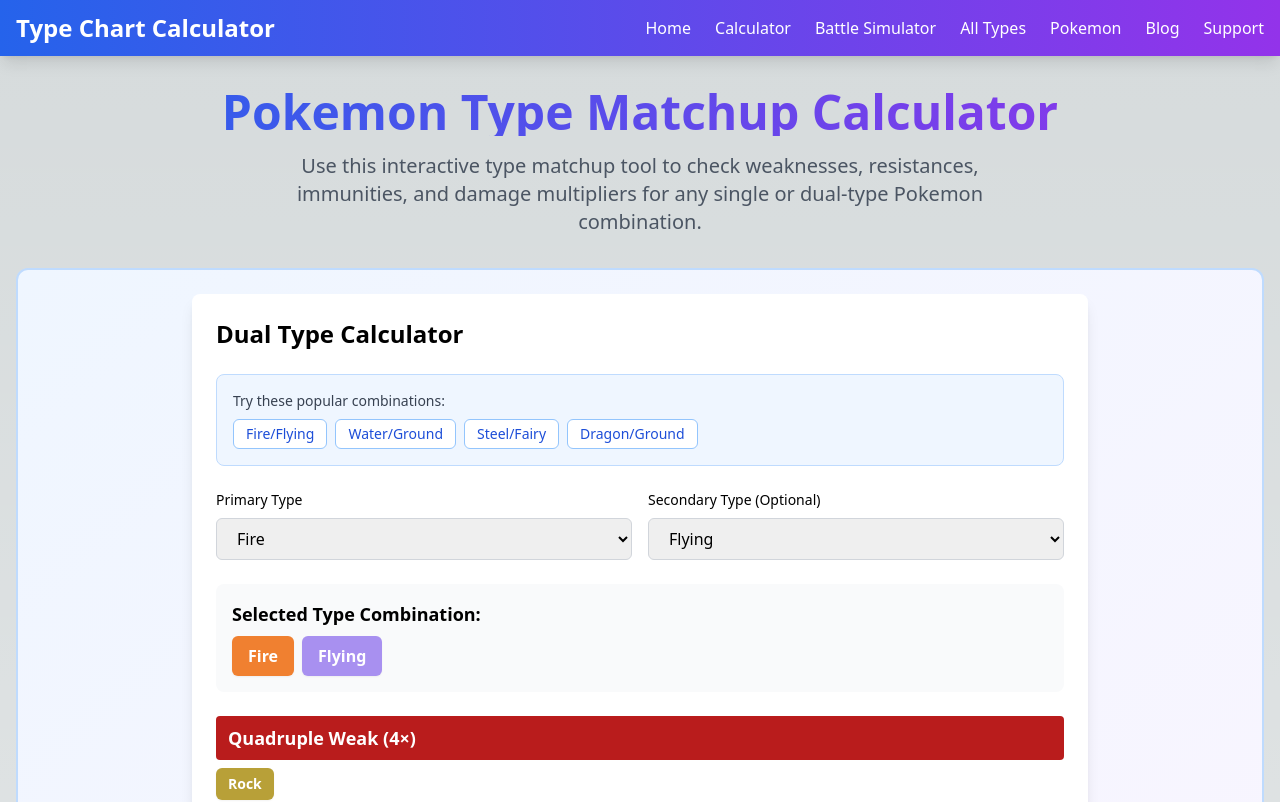
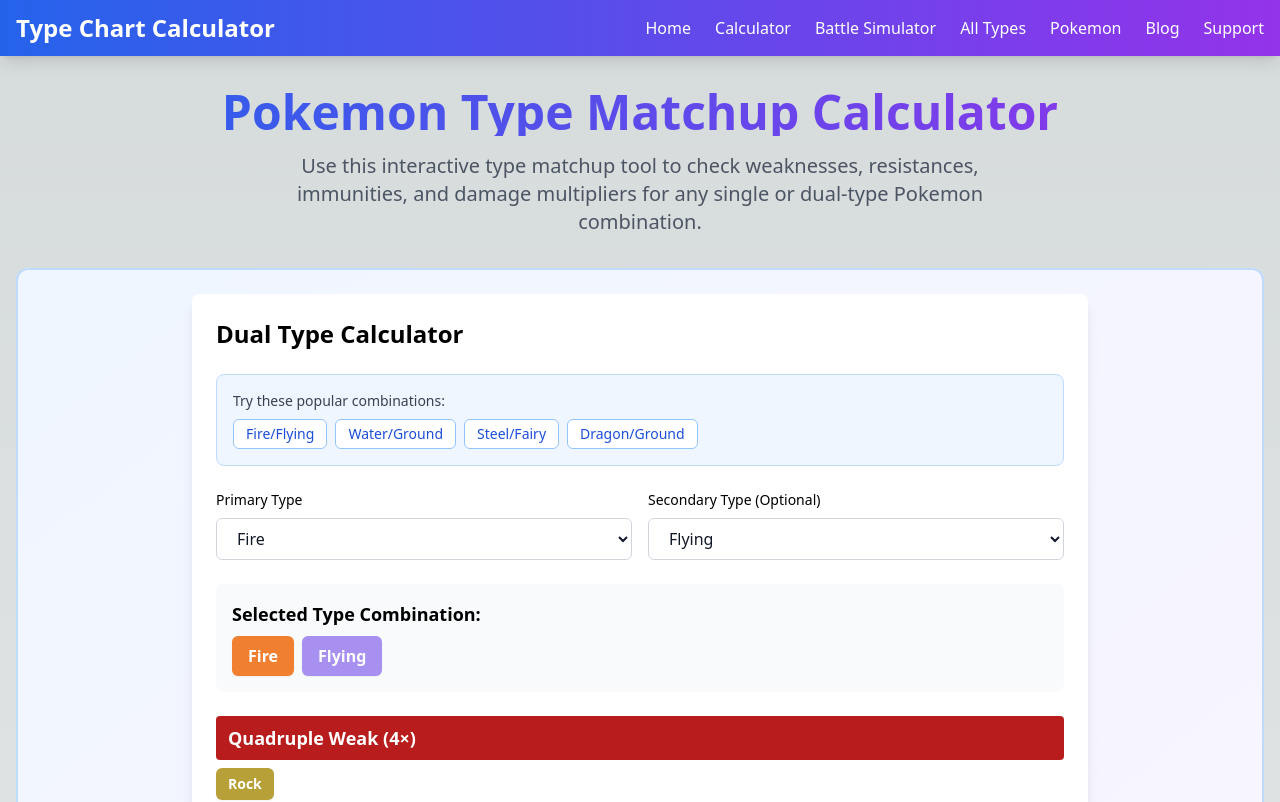
Before and after one commit to lincyang720/type-chart-calculator, a Next.js app: page / in a window 1280 px wide. Shown: the top 802 px of the page. Built offline with nearby package versions, Linux system fonts and the light colour scheme.

Commit message:
Fix select values in dark mode

```diff
--- a/styles/globals.css
+++ b/styles/globals.css
@@ -26,6 +26,13 @@ body {
     rgb(var(--background-start-rgb));
 }
 
+select,
+option {
+  color-scheme: light;
+  color: #111827;
+  background-color: #ffffff;
+}
+
 @layer utilities {
   .text-balance {
     text-wrap: balance;
```
